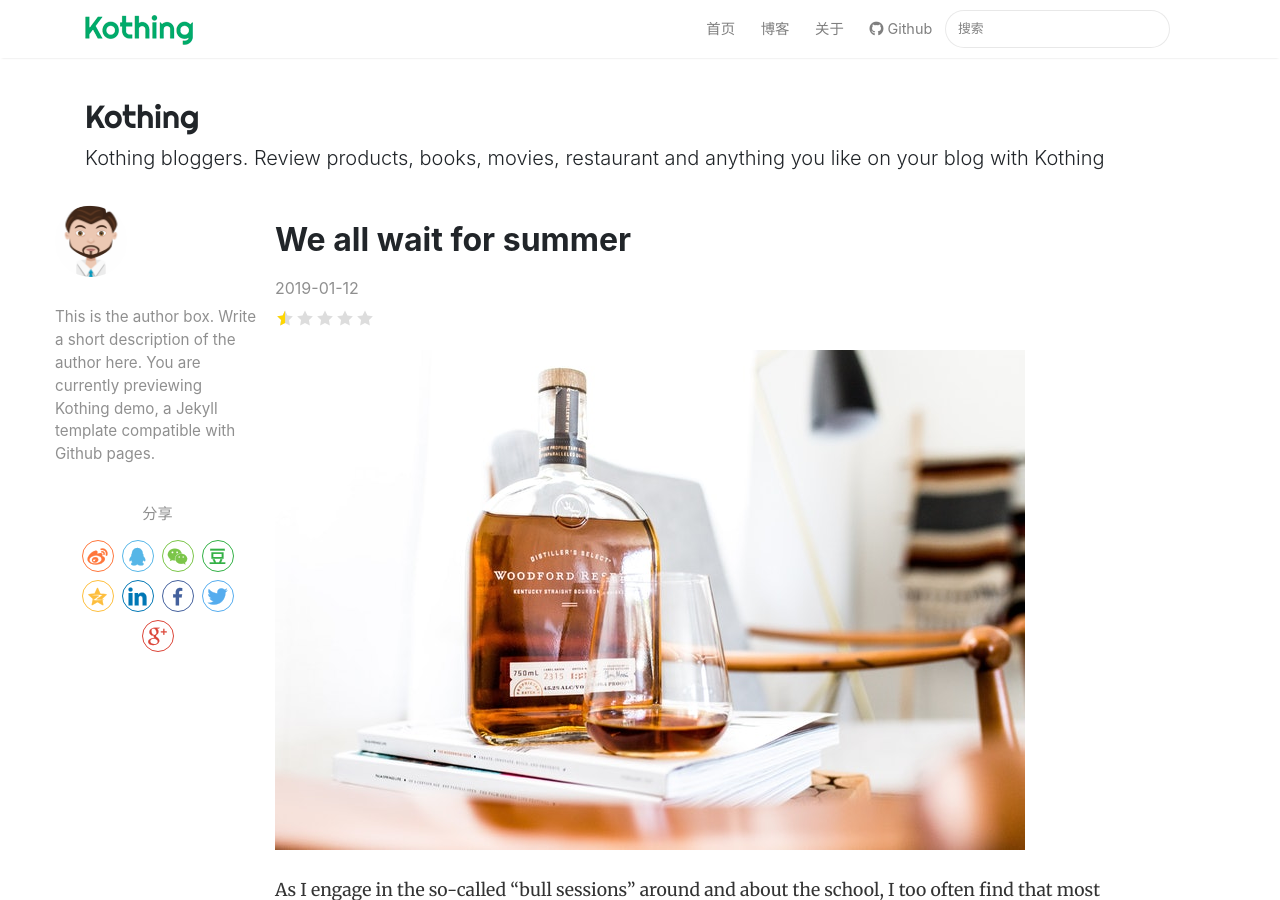
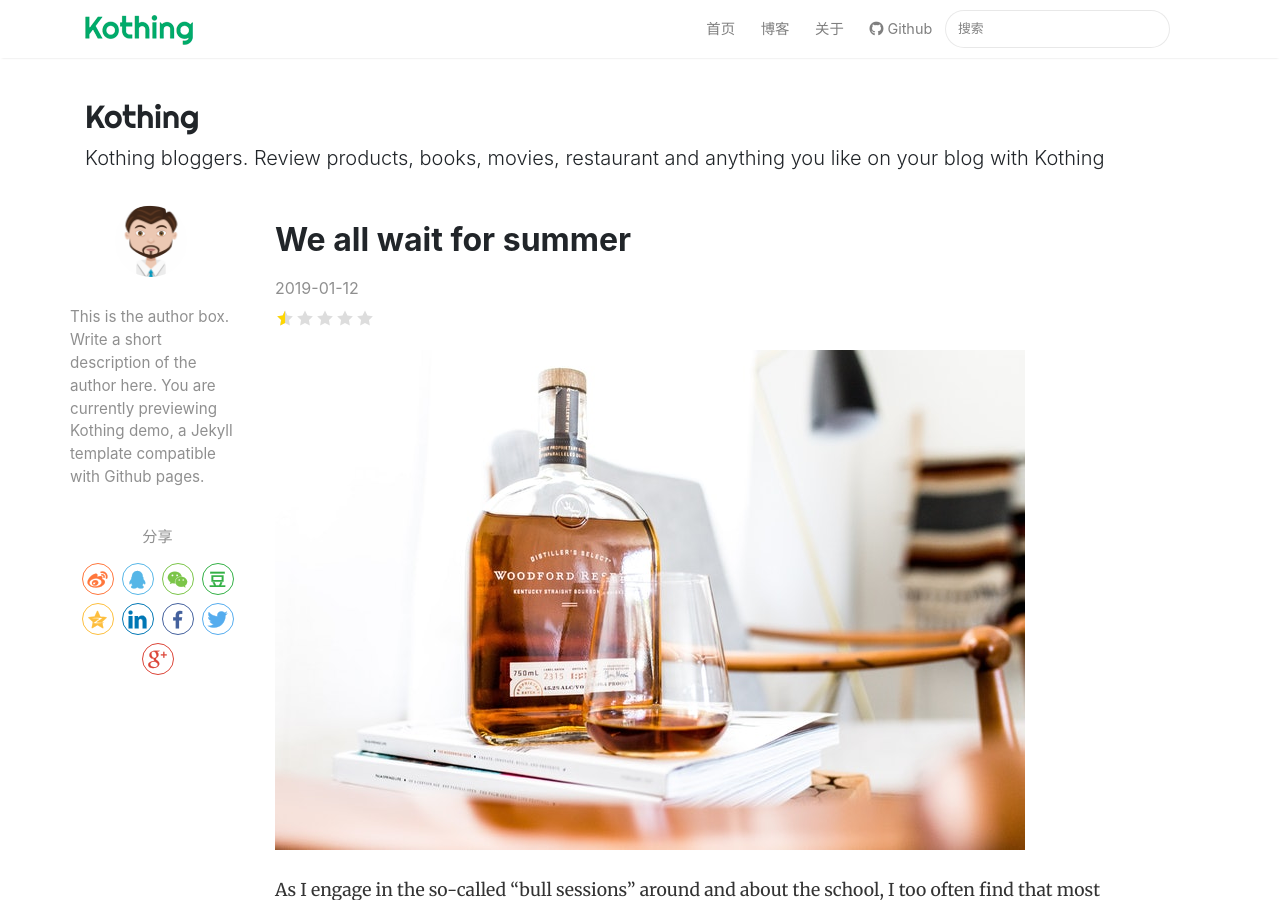
Before and after one commit to kothing/kothing.github.io, a Jekyll site: the page built from _posts/2019-01-12-we-all-wait-for-summer.md, in a window 1280 px wide and 900 px high. Built offline with Jekyll 4.4.1, drawn with Linux system fonts in a browser that asks for light colours; nearby versions of some CDN libraries; comment, search, counter and statistics services are not loaded.

Commit message:
Update post.html

```diff
--- a/_layouts/post.html
+++ b/_layouts/post.html
@@ -14,7 +14,7 @@
             {% assign author = site.authors[page.author] %}
             <!-- Author Box -->
             {% if page.author %}
-            <div class="row author-info post-top-meta">
+            <div class="author-info post-top-meta">
                 <div class="text-center mb-4">
                     {% if author.avatar %}
                     <img class="author-thumb" src="{{site.baseurl}}/{{ author.avatar }}" alt="{{ author.display_name }}">
```
